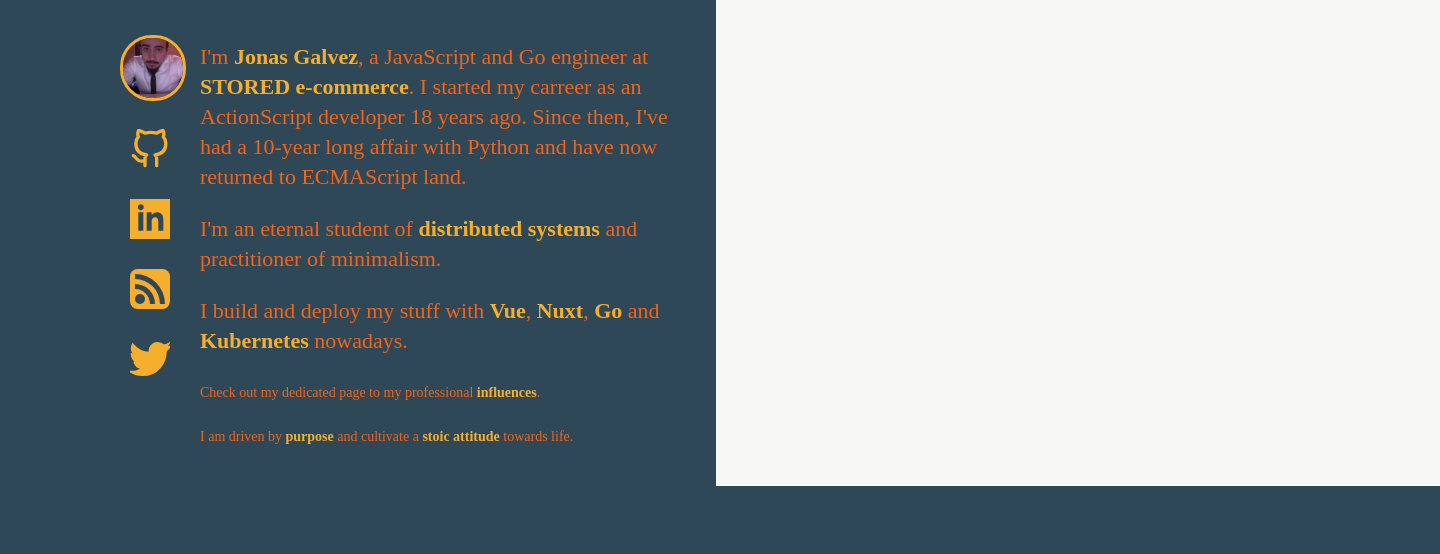
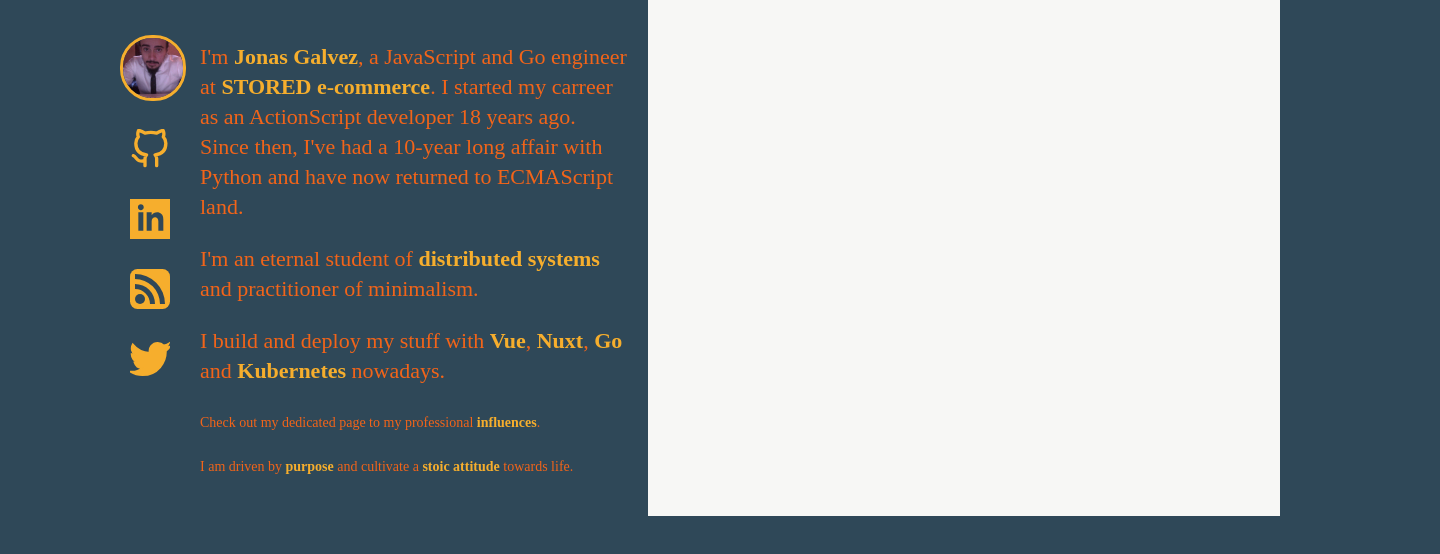
Before and after one commit to galvez/nuxpress, a Nuxt app: page / in a window 1280 px wide. Shown: the top 554 px of the page, 1440 px wide, since content can reach past the window. Built offline with nearby package versions, Linux system fonts and the light colour scheme.

Commit message:
minor layout fix

```diff
--- a/layouts/default.vue
+++ b/layouts/default.vue
@@ -16,7 +16,8 @@
 body {
   position: relative;
   background: #2F4858;
-  width: 1440px;
+  min-width: 1280px;
+  max-width: 1400px;
   margin: 0 auto;
 }
 .wrapper {
```
